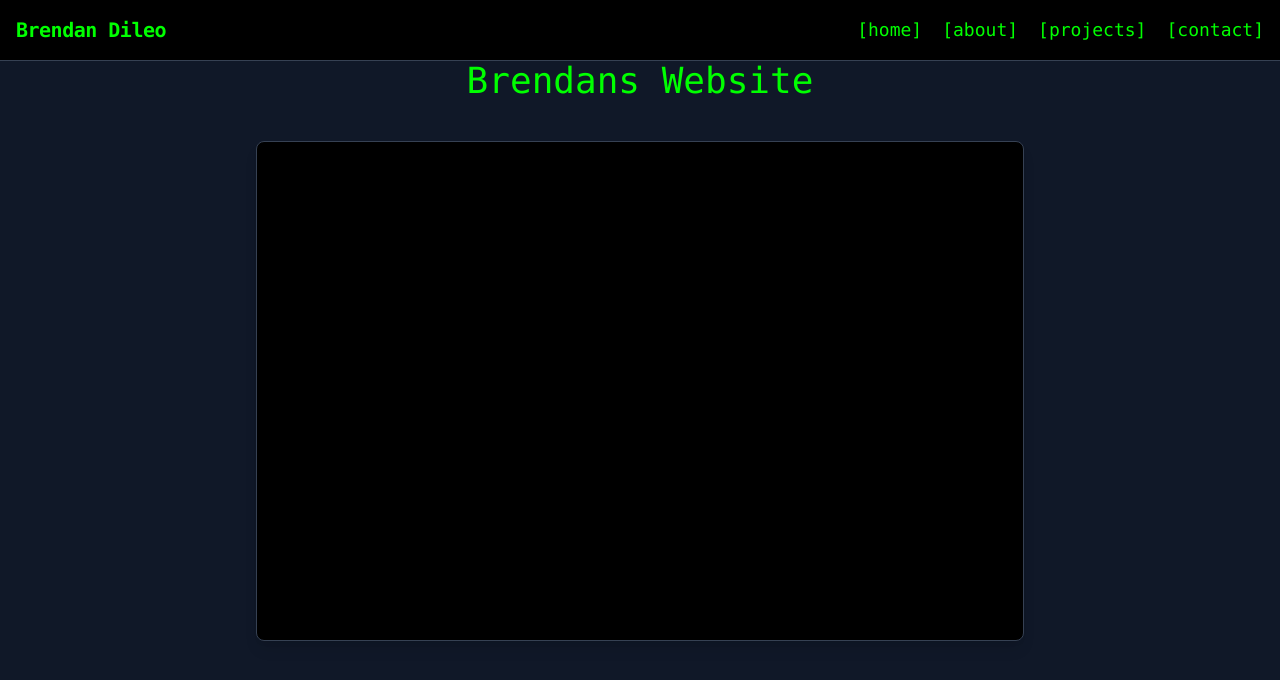
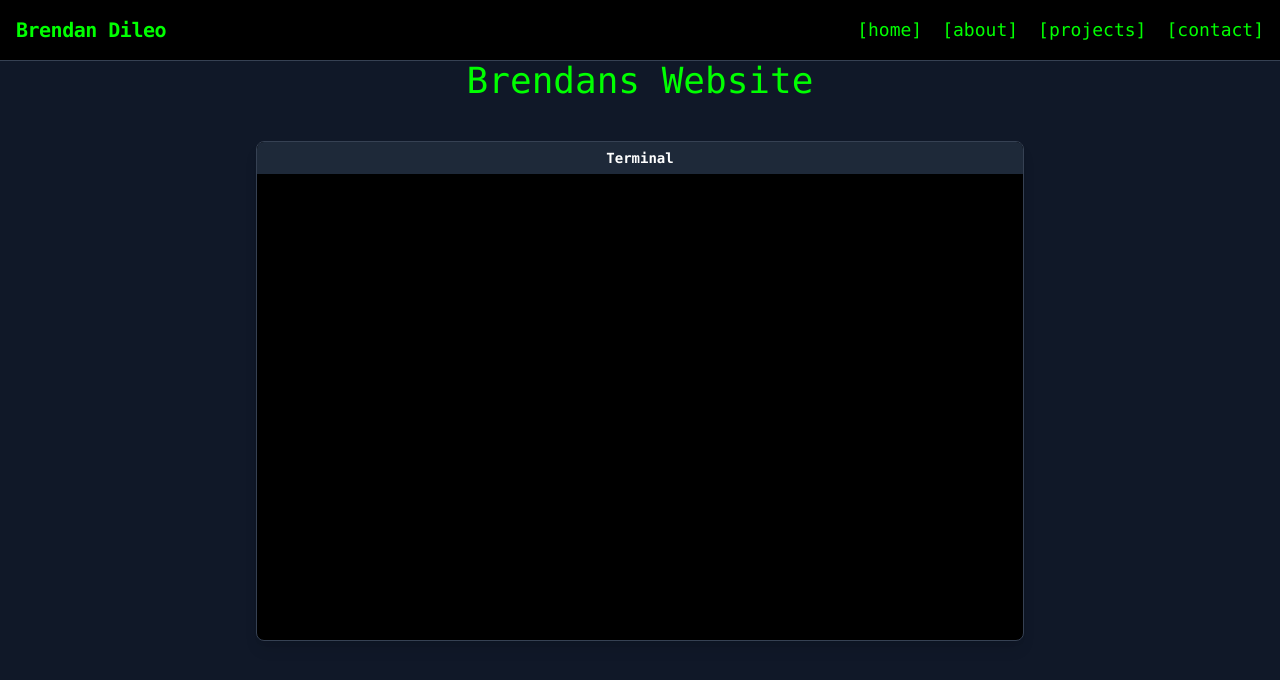
Before and after one commit to brendanddev/brendans-website, a React (Vite) app: page / in a window 1280 px wide. Shown: the top 680 px of the page. Built offline with nearby package versions, Linux system fonts and the light colour scheme.

Commit message:
Commit #11 - Creating the Terminal Structure, No Functionality yet

```diff
--- a/src/pages/Home.jsx
+++ b/src/pages/Home.jsx
@@ -9,10 +9,12 @@ const Home = () => {
             <h1 className="text-[#00ff00] text-4xl font-mono mb-10">Brendans Website</h1>
 
             <div className="w-3/5 h-[500px] bg-black rounded-lg shadow-lg flex flex-col border border-gray-700 overflow-hidden font-mono">
-
+                <div className="h-8 bg-gray-800 flex items-center justify-center relative text-white text-sm font-bold">
+                    <span className="text-center w-full">Terminal</span>
+                </div>
             </div>
         </div>
     );
-  };
+};
 
-  export default Home;
+export default Home;
```
